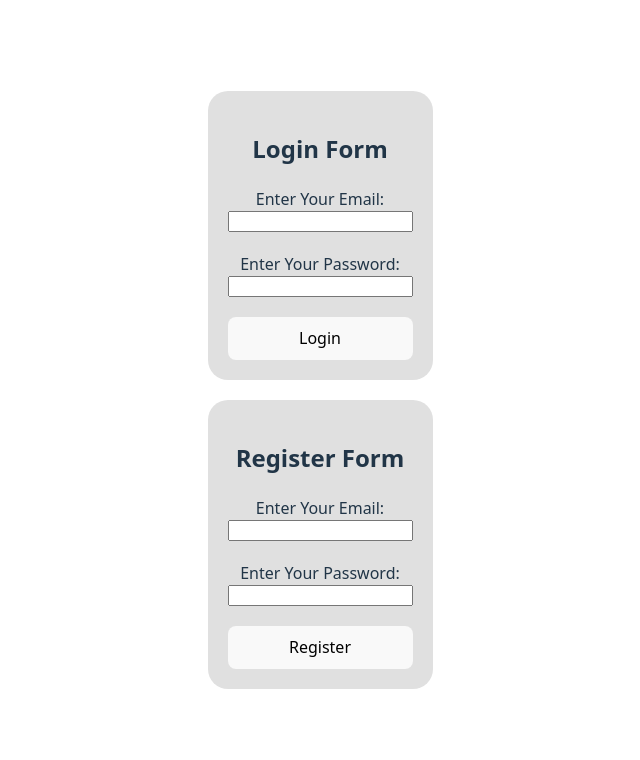
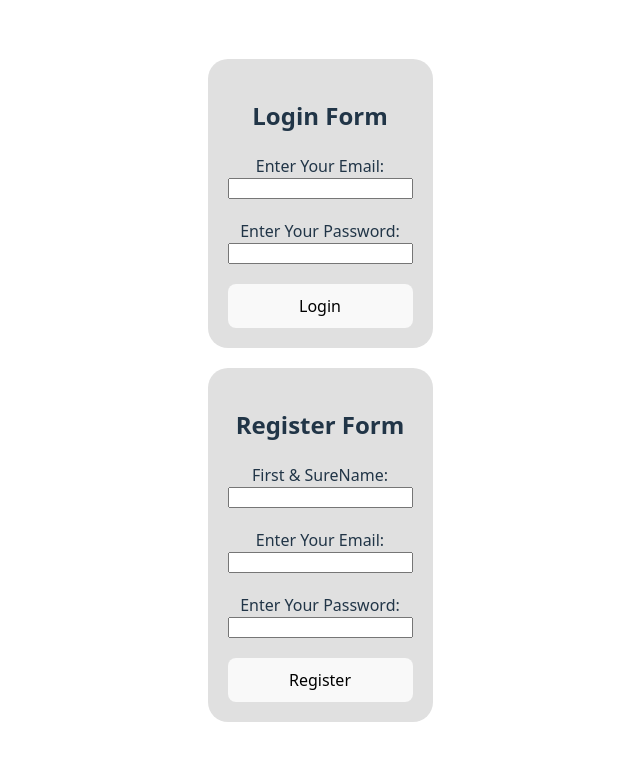
Before and after one commit to GraphiWebAvenue/ReactJS-Practice01, a React (Vite) app: page / in a window 1280 px wide. Shown: the top 760 px of the page, without its empty margins (320-960 px from the left). Built offline with nearby package versions, Linux system fonts and the light colour scheme.

Commit message:
Final Children and Props

```diff
--- a/src/App.jsx
+++ b/src/App.jsx
@@ -1,11 +1,19 @@
 import "./App.css";
 import { Form } from "./components/Forms/Form";
+import { Input } from "./components/Forms/Input";
 
 function App() {
   return (
     <>
-      <Form tilte_form="Login Form" btn_text_form="Login"></Form>
-      <Form tilte_form="Register Form" btn_text_form="Register"></Form>
+      <Form title_form="Login Form" btn_text_form="Login">
+        <Input type={"email"} label_text={"Enter Your Email:"}></Input>
+        <Input type={"password"} label_text={"Enter Your Password:"}></Input>
+      </Form>
+      <Form title_form="Register Form" btn_text_form="Register">
+        <Input type={"text"} label_text={"First & SureName:"}></Input>
+        <Input type={"email"} label_text={"Enter Your Email:"}></Input>
+        <Input type={"text"} label_text={"Enter Your Password:"}></Input>
+      </Form>
     </>
   );
 }
--- a/src/components/Forms/Form.jsx
+++ b/src/components/Forms/Form.jsx
@@ -2,13 +2,12 @@ import { Button } from "./Button";
 import "./Form.css";
 import { Input } from "./Input";
 
-export const Form = ({ tilte_form, btn_text_form }) => {
+export const Form = ({ title_form, btn_text_form, children }) => {
   return (
     <>
       <form className="form">
-        <h2>{tilte_form}</h2>
-        <Input type={"email"} label_text={"Enter Your Email:"}></Input>
-        <Input type={"password"} label_text={"Enter Your Password:"}></Input>
+        <h2>{title_form}</h2>
+        {children}
         <Button btn_text_form={btn_text_form}></Button>
       </form>
     </>
```
